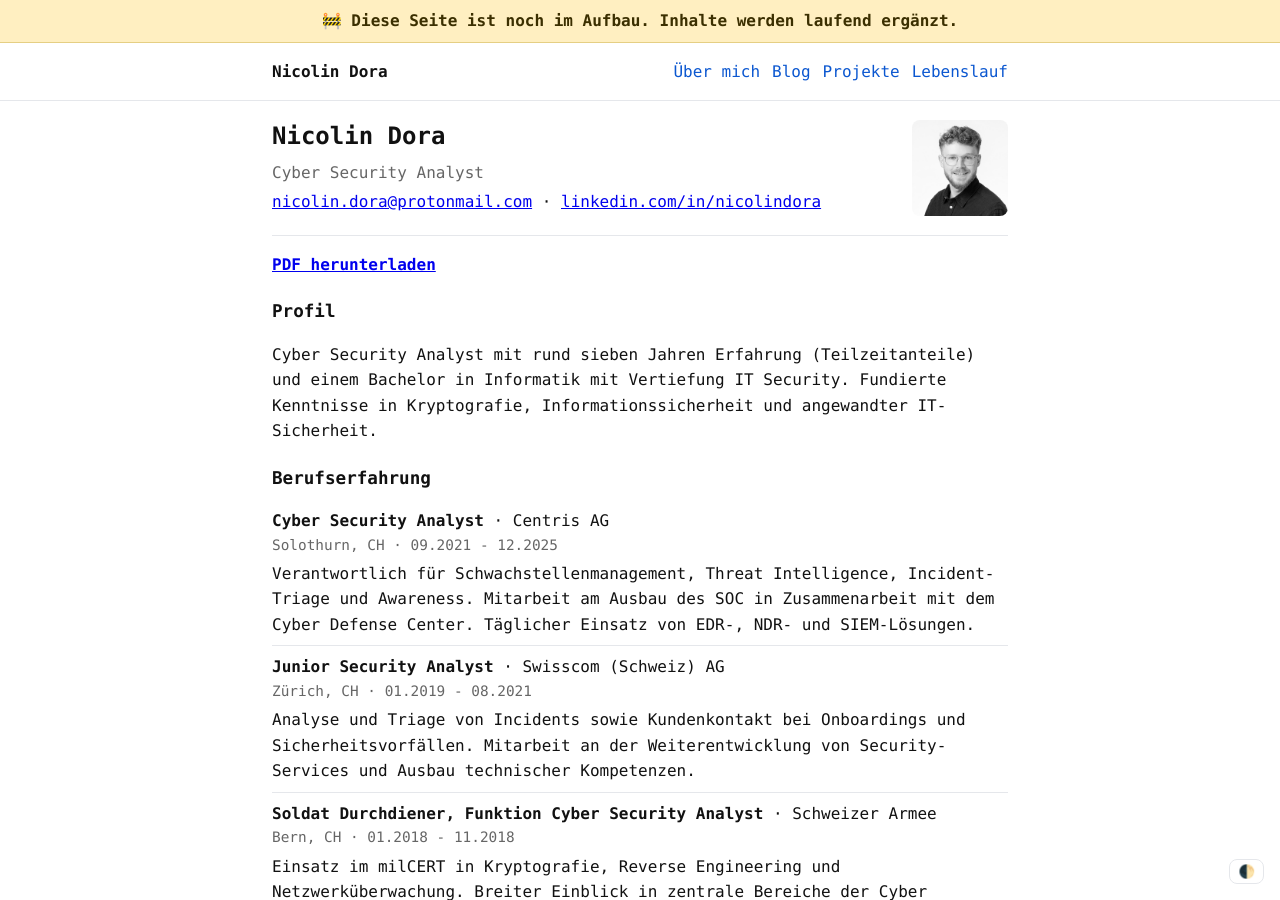
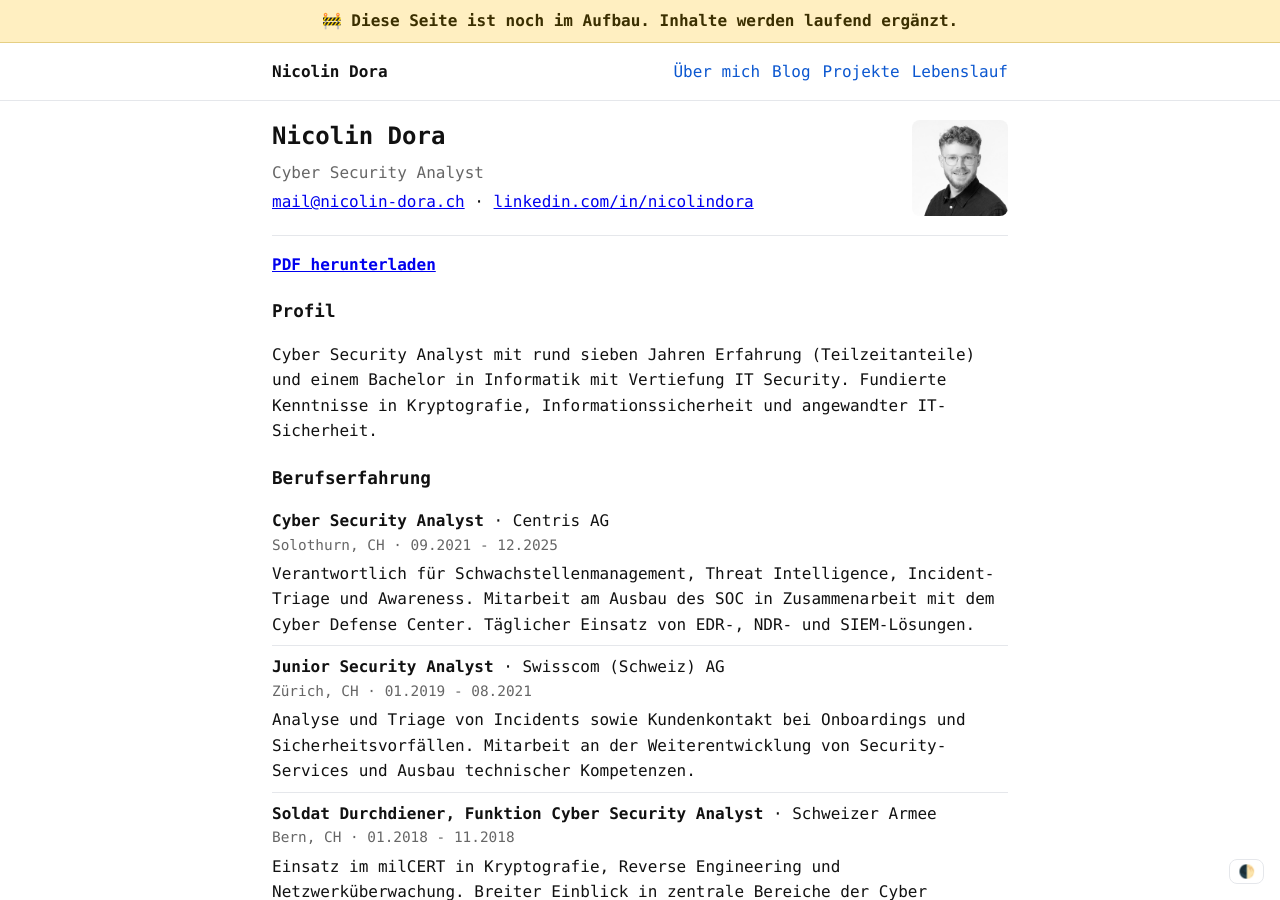
Before and after one commit to devobern/devobern.github.io, a Jekyll site: the page built from _pages/cv.md, in a window 1280 px wide and 900 px high. Built offline with Jekyll 4.4.1, drawn with Linux system fonts in a browser that asks for light colours.

Commit message:
Update email address in CV data to reflect current contact information

```diff
--- a/_data/cv.json
+++ b/_data/cv.json
@@ -2,7 +2,7 @@
   "basics": {
     "name": "Nicolin Dora",
     "headline": "Cyber Security Analyst",
-    "email": "nicolin.dora@protonmail.com",
+    "email": "mail@nicolin-dora.ch",
     "phone": "",
     "location": "",
     "url": {
```
